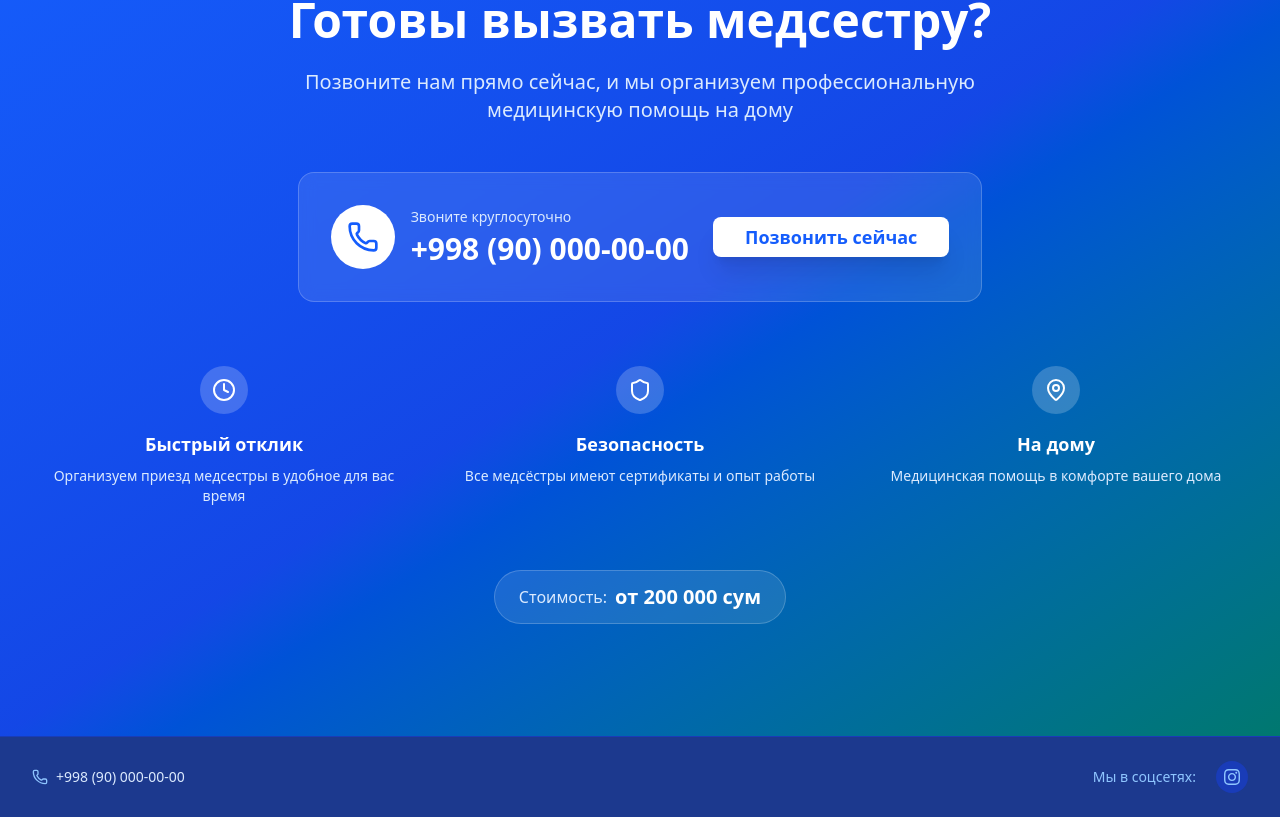
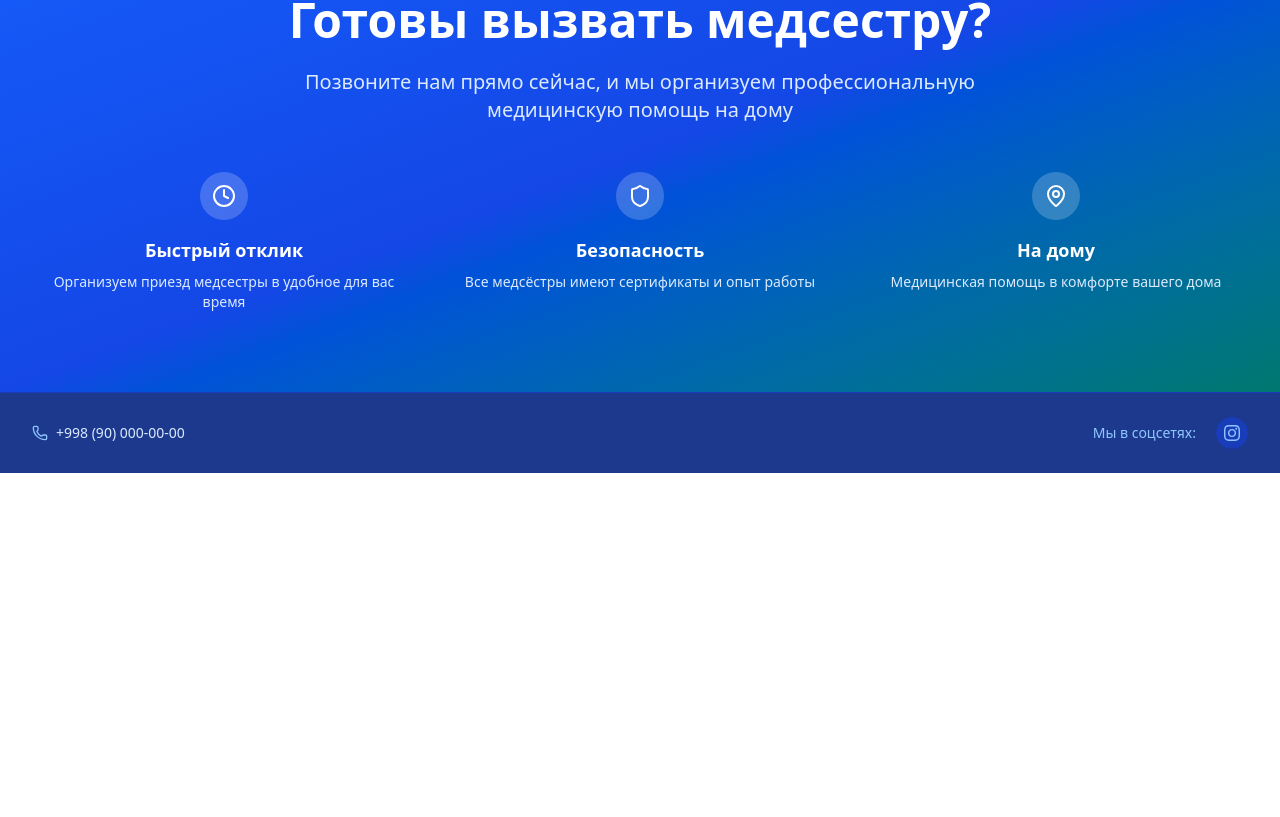
Before and after one commit to Kirill-jsdev/online-care, a Next.js app: page / in a window 1280 px wide. Shown: the part 3872-4689 px from the top of the page. After the commit the page ends 4345 px from the top, so only its background shows below. Built offline with nearby package versions, Linux system fonts and the light colour scheme.

Commit message:
Continued...

```diff
--- a/src/components/sections/CallToAction.tsx
+++ b/src/components/sections/CallToAction.tsx
@@ -32,8 +32,11 @@ export function CallToAction() {
           </p>
         </div>
 
+        {/* Bitrix24 inline form will be injected here */}
+        <div ref={scriptContainerRef} className="mt-8 mx-auto max-w-xl mb-8"></div>
+
         {/* Main CTA */}
-        <div className="text-center mb-16">
+        {/* <div className="text-center mb-16">
           <div className="inline-flex flex-col sm:flex-row items-center gap-6 bg-white/10 backdrop-blur-sm rounded-2xl p-8 border border-white/20">
             <div className="flex items-center gap-4">
               <div className="w-16 h-16 bg-white rounded-full flex items-center justify-center">
@@ -54,7 +57,7 @@ export function CallToAction() {
               <a href="tel:+998900000000">Позвонить сейчас</a>
             </Button>
           </div>
-        </div>
+        </div> */}
 
         {/* Features grid */}
         <div className="grid grid-cols-1 md:grid-cols-3 gap-8">
@@ -84,16 +87,13 @@ export function CallToAction() {
         </div>
 
         {/* Pricing reminder */}
-        <div className="mt-16 text-center">
+        {/* <div className="mt-16 text-center">
           <div className="inline-flex items-center gap-2 bg-white/10 rounded-full px-6 py-3 border border-white/20">
             <span className="text-blue-100">Стоимость:</span>
             <span className="text-xl font-bold text-white">от 200 000 сум</span>
           </div>
-        </div>
+        </div> */}
       </div>
-
-      {/* Bitrix24 inline form will be injected here */}
-      <div ref={scriptContainerRef} className="mt-8 mx-auto max-w-xl"></div>
     </section>
   );
 }
```
